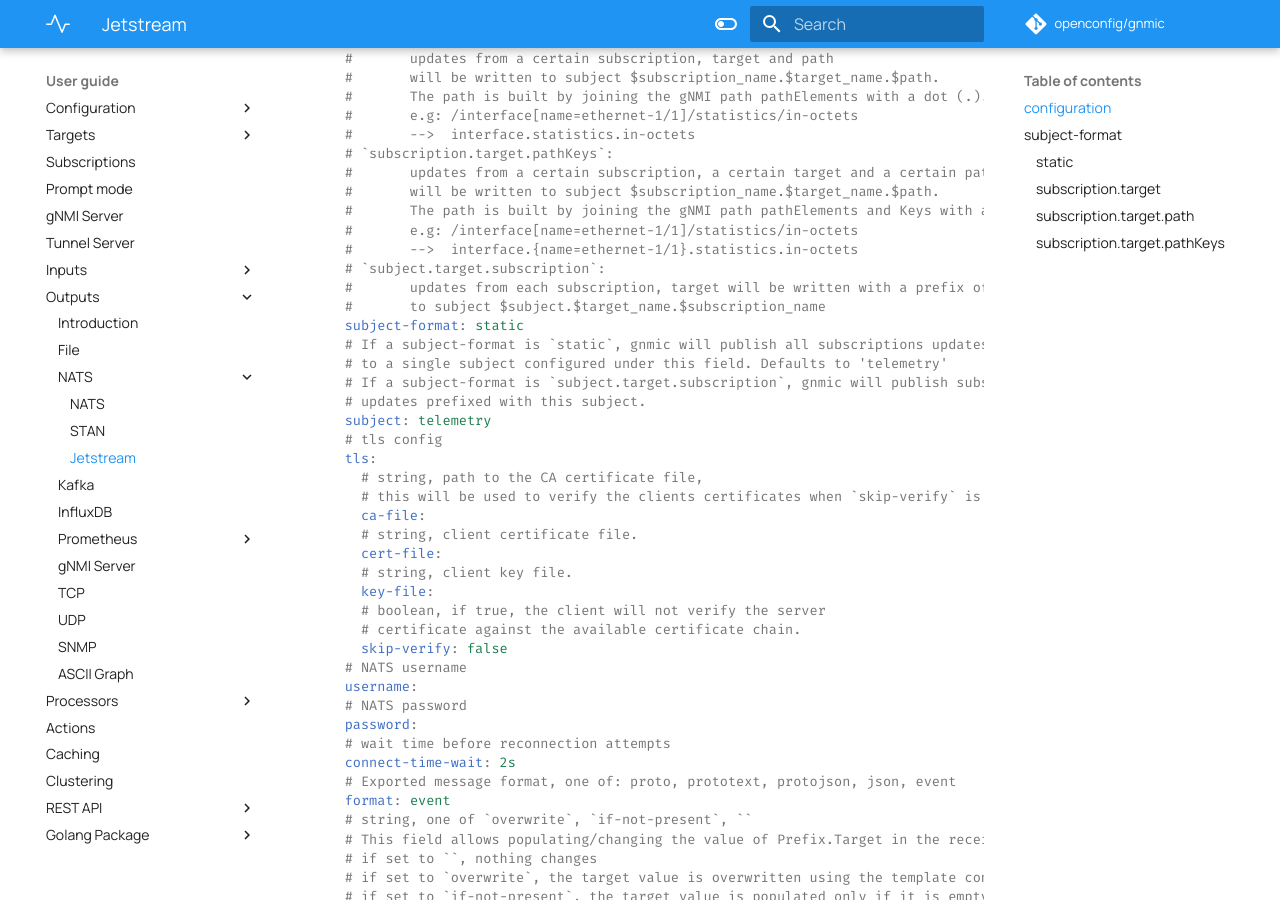
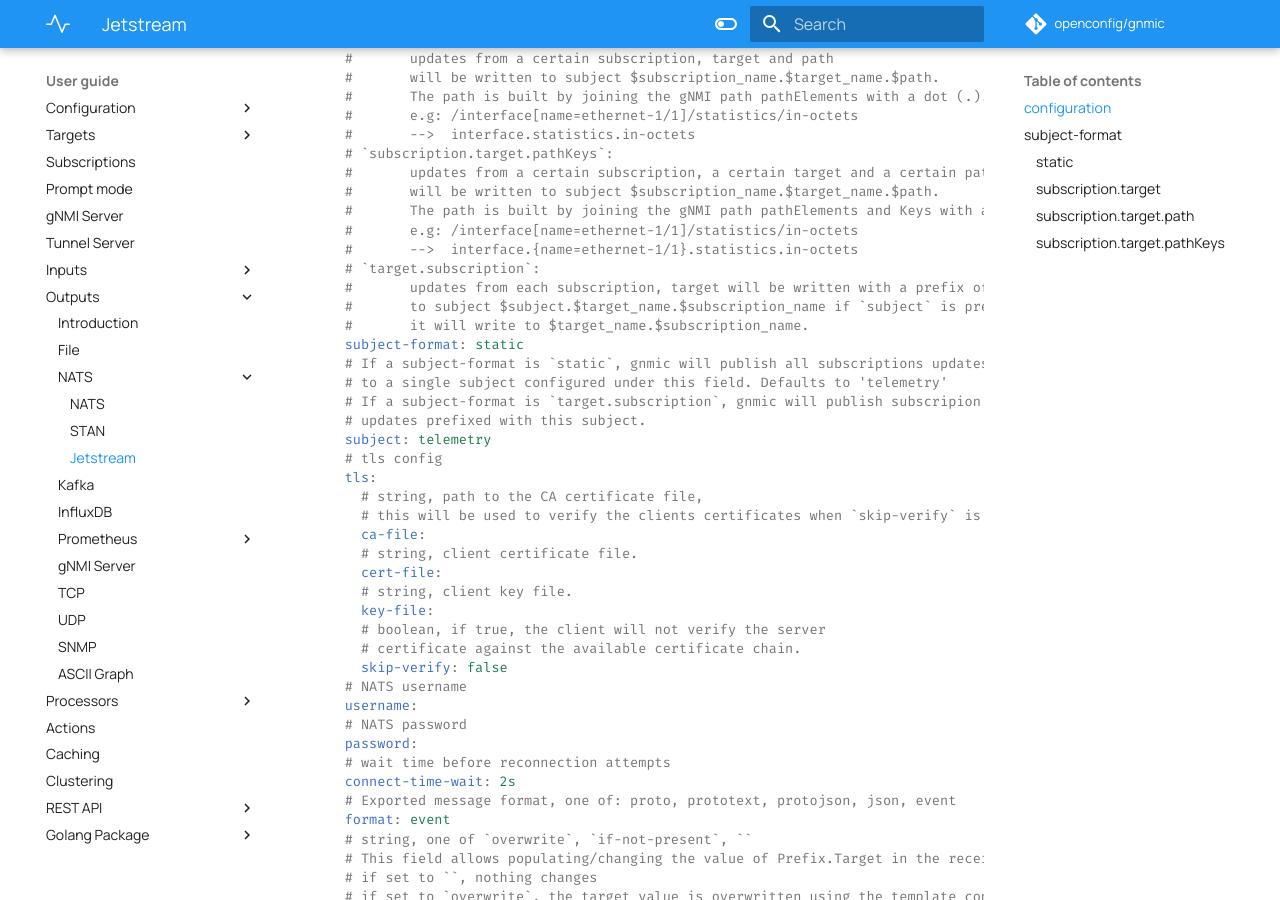
Before and after one commit to openconfig/gnmic, an MkDocs documentation site: the page built from docs/user_guide/outputs/jetstream_output.md, in a window 1280 px wide and 900 px high, scrolled down 1178 px. Built offline with MkDocs 1.6.1 and Material for MkDocs 9.7.7, drawn with Linux system fonts in a browser that asks for light colours; comment, search, counter and statistics services are not loaded.

Commit message:
rename to target.subscription

```diff
--- a/docs/user_guide/outputs/jetstream_output.md
+++ b/docs/user_guide/outputs/jetstream_output.md
@@ -59,13 +59,14 @@ outputs:
     #       The path is built by joining the gNMI path pathElements and Keys with a dot (.).
     #       e.g: /interface[name=ethernet-1/1]/statistics/in-octets
     #       -->  interface.{name=ethernet-1/1}.statistics.in-octets
-    # `subject.target.subscription`:
+    # `target.subscription`:
     #       updates from each subscription, target will be written with a prefix of the `subject`
-    #       to subject $subject.$target_name.$subscription_name
+    #       to subject $subject.$target_name.$subscription_name if `subject` is present. If not,
+    #       it will write to $target_name.$subscription_name.
     subject-format: static
     # If a subject-format is `static`, gnmic will publish all subscriptions updates
     # to a single subject configured under this field. Defaults to 'telemetry'
-    # If a subject-format is `subject.target.subscription`, gnmic will publish subscripion
+    # If a subject-format is `target.subscription`, gnmic will publish subscripion
     # updates prefixed with this subject.
     subject: telemetry
     # tls config
```
Also changed, not shown: 1 other file.
